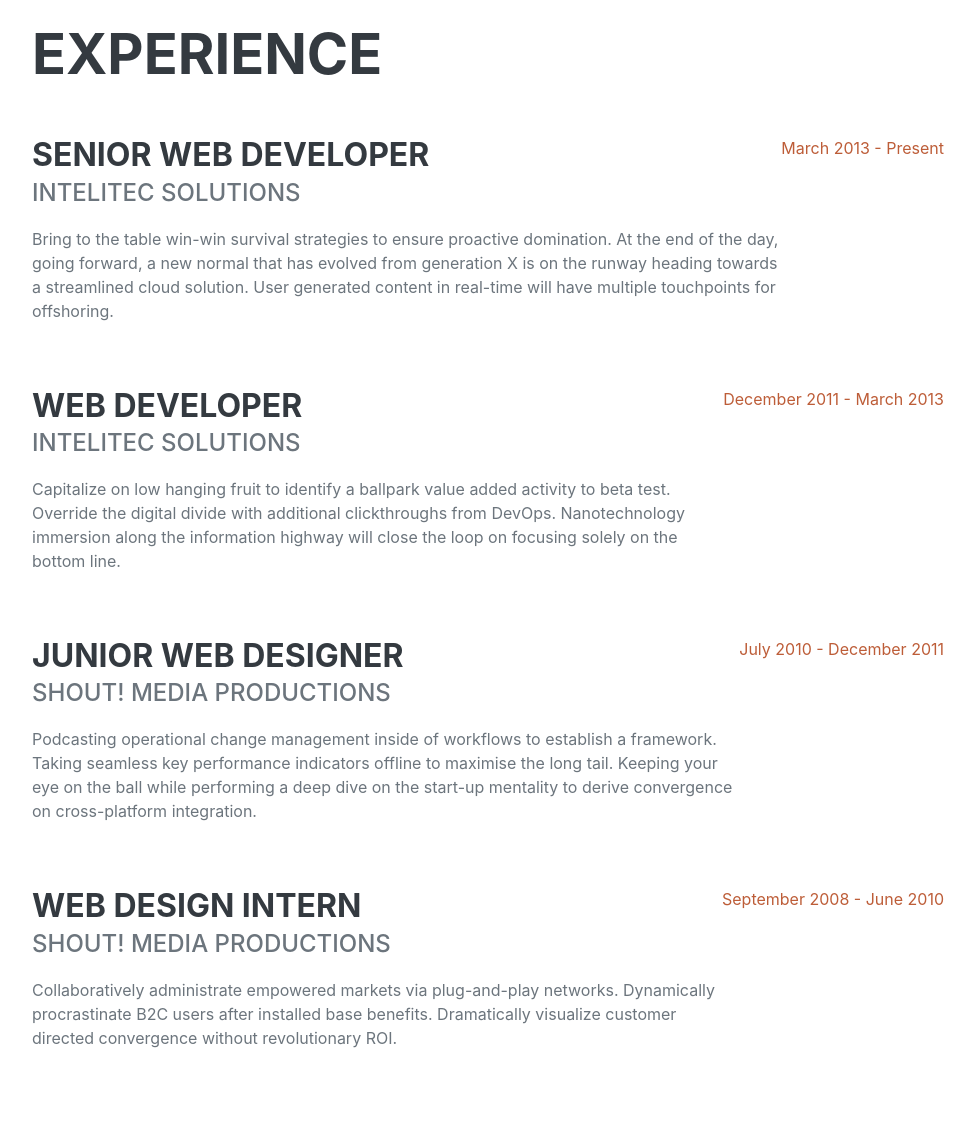
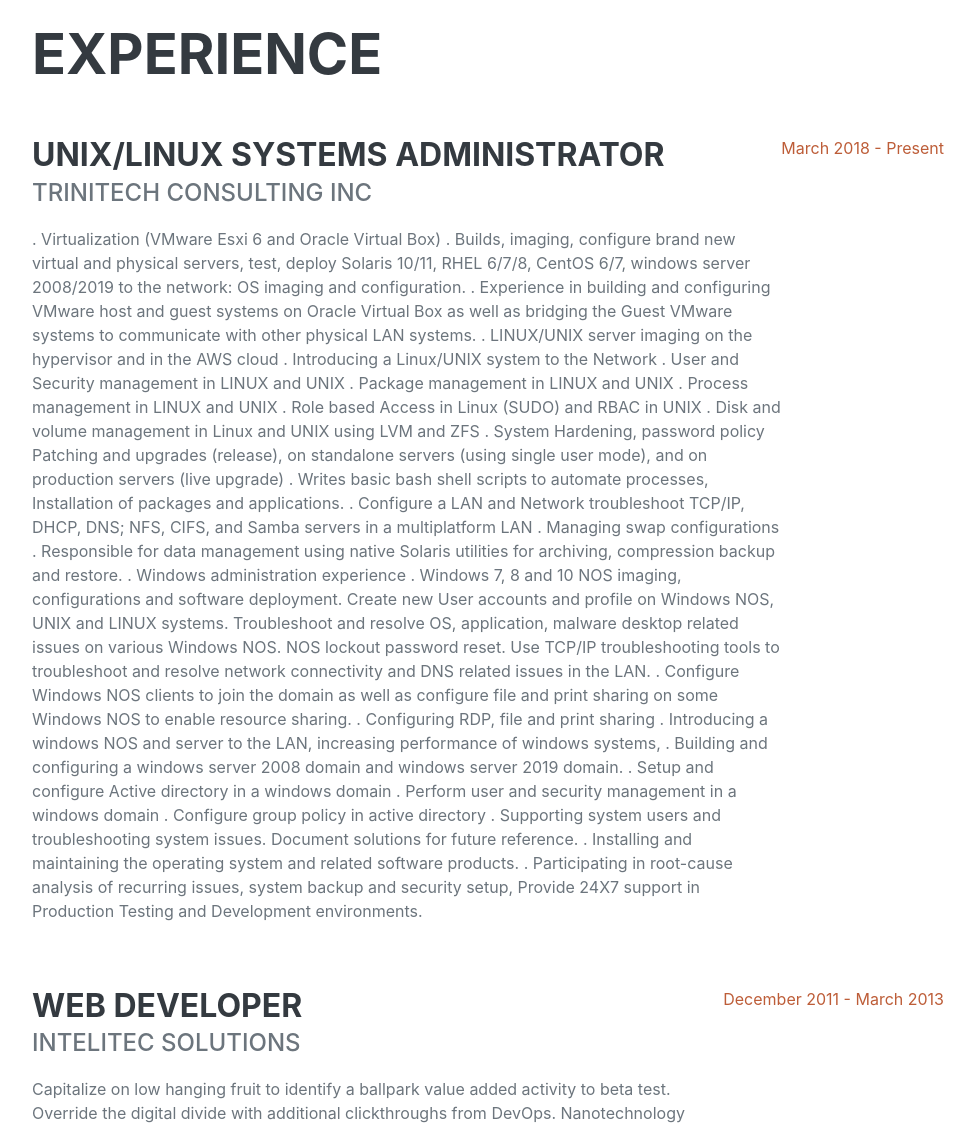
Before and after one commit to akayanja/project1, a plain HTML site: page index.html in a window 1280 px wide. Shown: the part 860-1983 px from the top of the page, without its empty margins (288-1263 px from the left). Drawn offline with nearby package versions, Linux system fonts and the light colour scheme; a web font is replaced by a local one.

Commit message:
3rd website commit

```diff
--- a/index.html
+++ b/index.html
@@ -47,7 +47,14 @@
                         1 elm st,Auburn,01501,MA · (847)7667722 ·
                         <a href="mailto:name@email.com">alex.kayanja@gmail.com</a>
                     </div>
-                    <p class="lead mb-5">I am experienced in leveraging agile frameworks to provide a robust synopsis for high level overviews. Iterative approaches to corporate strategy foster collaborative thinking to further the overall value proposition.</p>
+                    <p class="lead mb-5"> Windows/UNIX/Linux System Administrator with over 3 years of experience in a multiplatform windows, UNIX and Linux environment with hands-on experience in the administration and management of Solaris 10 and 11 operating systems, RHEL6/7/8, Centos 6/7 and windows server 2008 and 2019
+
+                    Solid background in system imaging, Networking, Windows administration, User and Security management, package management, role base access control, file transfer and sharing; competent in file systems, disk and volume management, process and swap management, among others.
+
+                    AWS EC2 instance, S3 buckets and EBS volumes for configuring a hybrid cloud Network system
+
+                    Adaptable, collaborative, strong team player, detail oriented, ability to multitasking Excellent verbal and written communication skills; ability to work within strict deadlines and with a wide spectrum of people
+.</p>
                     <div class="social-icons">
                         <a class="social-icon" href="#!"><i class="fab fa-linkedin-in"></i></a>
                         <a class="social-icon" href="#!"><i class="fab fa-github"></i></a>
@@ -63,11 +70,62 @@
                     <h2 class="mb-5">Experience</h2>
                     <div class="d-flex flex-column flex-md-row justify-content-between mb-5">
                         <div class="flex-grow-1">
-                            <h3 class="mb-0">Senior Web Developer</h3>
-                            <div class="subheading mb-3">Intelitec Solutions</div>
-                            <p>Bring to the table win-win survival strategies to ensure proactive domination. At the end of the day, going forward, a new normal that has evolved from generation X is on the runway heading towards a streamlined cloud solution. User generated content in real-time will have multiple touchpoints for offshoring.</p>
+                            <h3 class="mb-0">UNIX/Linux Systems Administrator</h3>
+                            <div class="subheading mb-3">Trinitech Consulting INC</div>
+                            <p> . Virtualization (VMware Esxi 6 and Oracle Virtual Box)
+                                . Builds, imaging, configure brand new virtual and physical servers, test, deploy Solaris 10/11, RHEL 6/7/8, CentOS 6/7, windows server 2008/2019 to the network: OS imaging and configuration.
+
+                                . Experience in building and configuring VMware host and guest systems on Oracle Virtual Box as well as bridging the Guest VMware systems to communicate with other physical LAN systems.
+
+                                . LINUX/UNIX server imaging on the hypervisor and in the AWS cloud
+                                . Introducing a Linux/UNIX system to the Network
+
+                                . User and Security management in LINUX and UNIX
+
+                                . Package management in LINUX and UNIX
+
+                                . Process management in LINUX and UNIX
+
+                                . Role based Access in Linux (SUDO) and RBAC in UNIX
+
+                                . Disk and volume management in Linux and UNIX using LVM and ZFS
+
+                                . System Hardening, password policy Patching and upgrades (release), on standalone servers (using single user mode), and on production servers (live upgrade)
+
+                                . Writes basic bash shell scripts to automate processes, Installation of packages and applications.
+
+                                . Configure a LAN and Network troubleshoot TCP/IP, DHCP, DNS; NFS, CIFS, and Samba servers in a multiplatform LAN
+
+                                . Managing swap configurations
+
+                                . Responsible for data management using native Solaris utilities for archiving, compression backup and restore.
+
+                                . Windows administration experience
+
+                                . Windows 7, 8 and 10 NOS imaging, configurations and software deployment. Create new User accounts and profile on Windows NOS, UNIX and LINUX systems. Troubleshoot and resolve OS, application, malware desktop related issues on various Windows NOS. NOS lockout password reset. Use TCP/IP troubleshooting tools to troubleshoot and resolve network connectivity and DNS related issues in the LAN.
+
+                                . Configure Windows NOS clients to join the domain as well as configure file and print sharing on some Windows NOS to enable resource sharing.
+
+                                . Configuring RDP, file and print sharing
+
+                                . Introducing a windows NOS and server to the LAN, increasing performance of windows systems,
+
+                                . Building and configuring a windows server 2008 domain and windows server 2019 domain.
+
+                                . Setup and configure Active directory in a windows domain
+
+                                . Perform user and security management in a windows domain
+
+                                . Configure group policy in active directory
+
+                                . Supporting system users and troubleshooting system issues. Document solutions for future reference.
+
+                                . Installing and maintaining the operating system and related software products.
+
+                                . Participating in root-cause analysis of recurring issues, system backup and security setup, Provide 24X7 support in Production Testing and Development environments.
+</p>
                         </div>
-                        <div class="flex-shrink-0"><span class="text-primary">March 2013 - Present</span></div>
+                        <div class="flex-shrink-0"><span class="text-primary">March 2018 - Present</span></div>
                     </div>
                     <div class="d-flex flex-column flex-md-row justify-content-between mb-5">
                         <div class="flex-grow-1">
```
